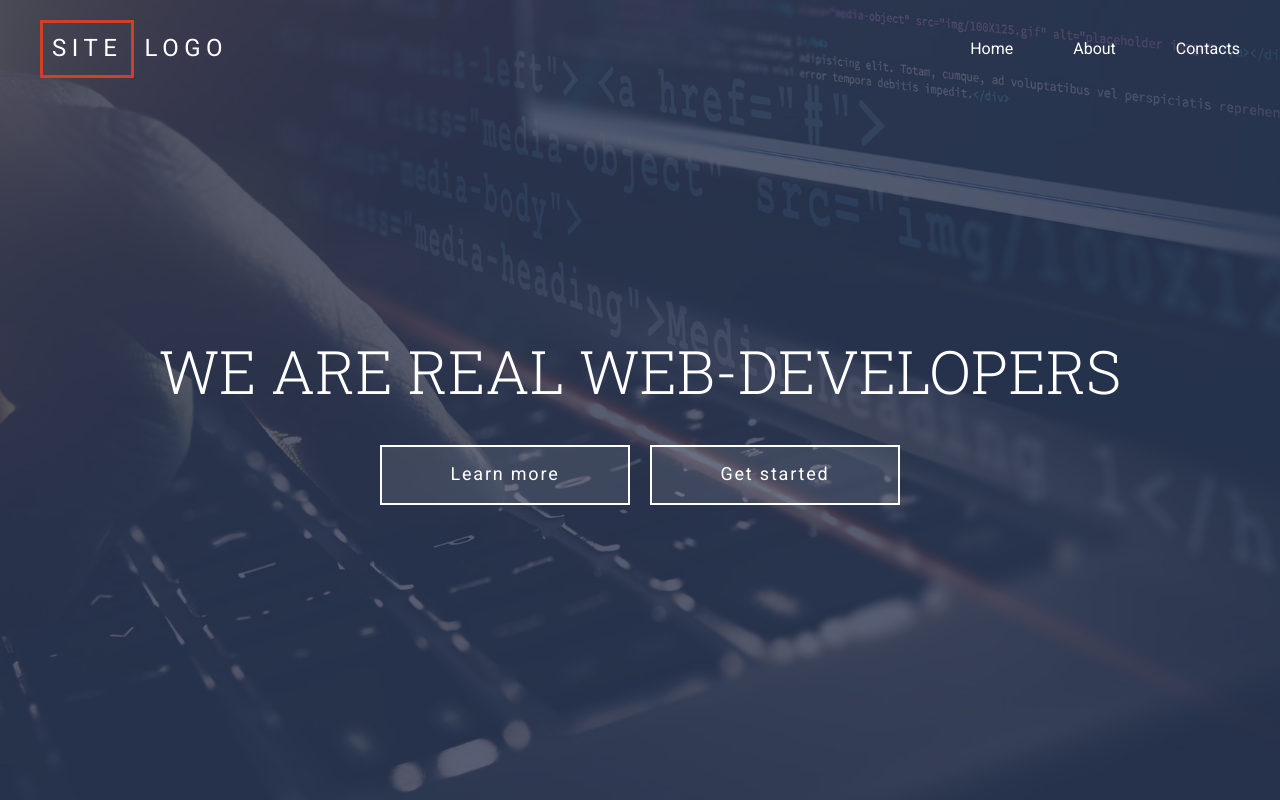
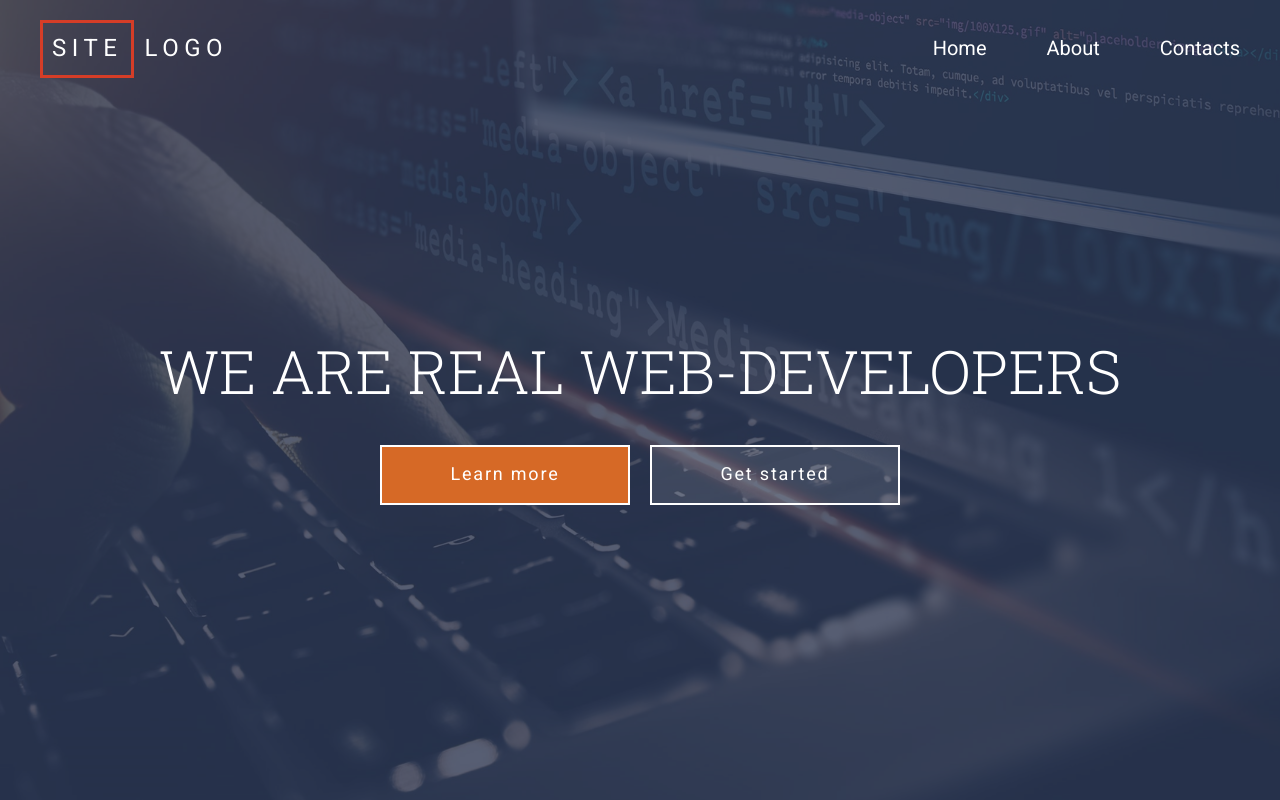
Before and after one commit to SergeyEdamenko/grid-template__homework, a website: page index.html in a window 1280 px wide. In both pictures the pointer is over the link "Learn more". Drawn offline with Linux system fonts and the light colour scheme.

Commit message:
небольшие правки

```diff
--- a/assets/css/style.css
+++ b/assets/css/style.css
@@ -6,6 +6,7 @@
 html {
   font-family: "Roboto", sans-serif;
   font-size: 16px;
+  overflow-y: scroll;
 }
 h1 {
   font-size: 3.75rem;
@@ -44,6 +45,11 @@ header {
   font-size: 1.125rem;
   letter-spacing: 0.1em;
   color: #ffffff;
+  transition: background-color 0.5s;
+}
+.btn:hover,
+.btn:focus {
+  background-color: #d66926;
 }
 .header-overlay {
   background-color: #2d3651;
@@ -101,8 +107,7 @@ header {
   display: block;
   padding: 20px;
 }
-.header-navbar {
-}
+
 .header-navbar__btn {
   display: none;
 }
@@ -116,9 +121,13 @@ header {
   grid-template-columns: repeat(auto-fit, minmax(2em, max-content));
   gap: 20px;
 }
-.header-navbar__item {
-}
 .header-navbar__link {
+  font-size: 1.25rem;
   padding: 20px;
   display: block;
+  transition: color 0.5s;
 }
+.header-navbar__link:hover,
+.header-navbar__link:focus {
+  color: #d66926;
+}
```
